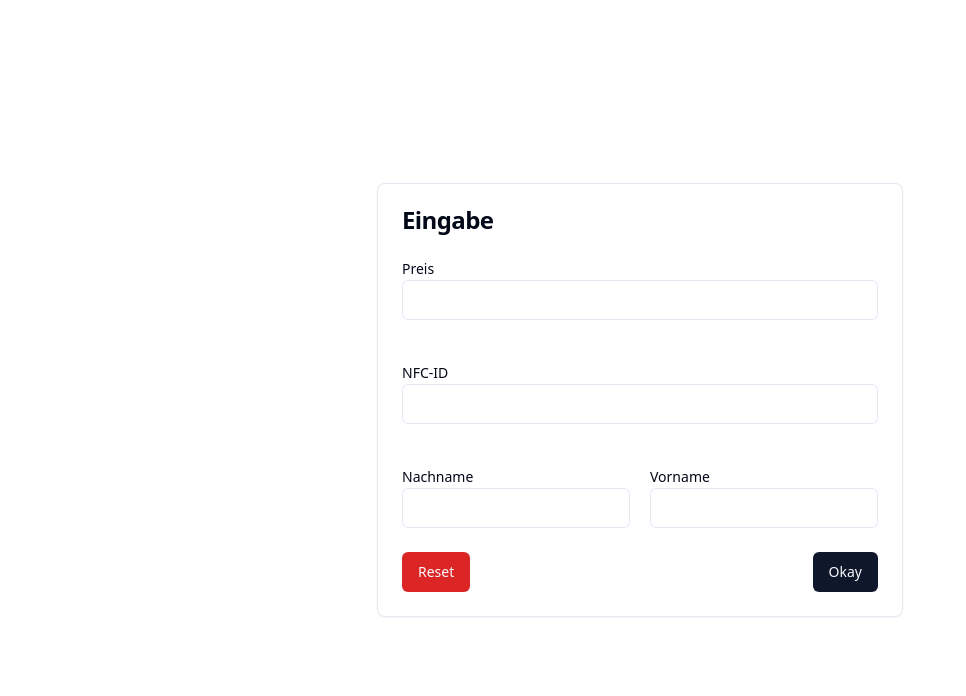
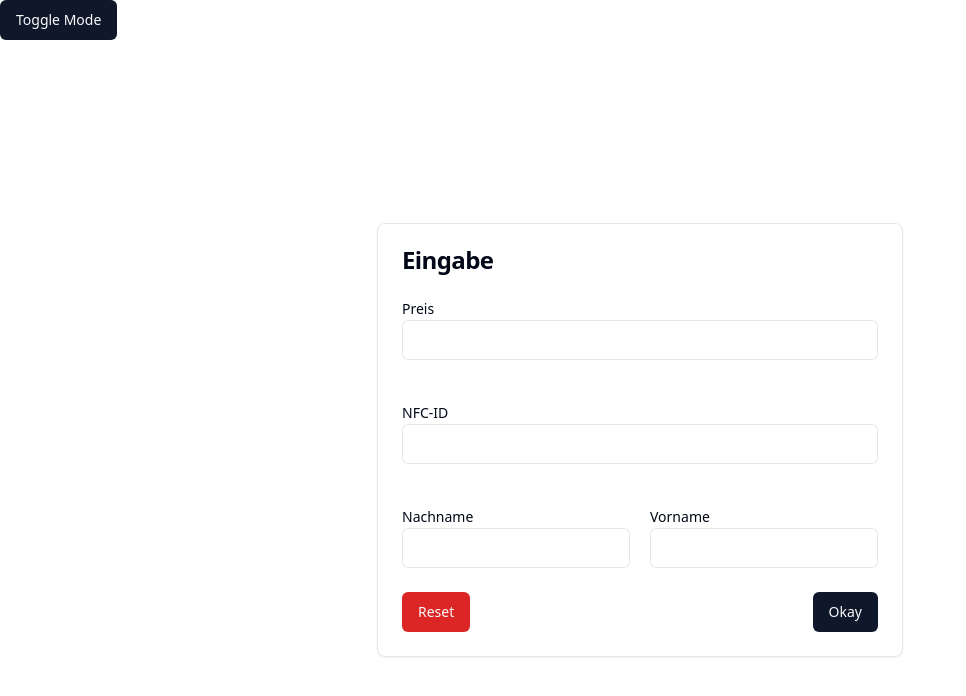
Before and after one commit to jonascodingall/solakiosk, a SvelteKit app: page / in a window 1280 px wide. Shown: the top 696 px of the page, without its empty margins (0-966 px from the left). Built offline with nearby package versions, Linux system fonts and the light colour scheme.

Commit message:
added dark/light mode switch

```diff
--- a/src/routes/+layout.svelte
+++ b/src/routes/+layout.svelte
@@ -1,6 +1,9 @@
 <script lang="ts">
 	import '../app.css';
+	import { ModeWatcher } from 'mode-watcher';
+
 	let { children } = $props();
 </script>
 
+<ModeWatcher />
 {@render children()}
--- a/src/routes/+page.svelte
+++ b/src/routes/+page.svelte
@@ -3,7 +3,11 @@
 	import Label from '$lib/components/ui/label/label.svelte';
 	import Button from '$lib/components/ui/button/button.svelte';
 	import * as Card from '$lib/components/ui/card';
+
+	import { toggleMode } from 'mode-watcher';
 </script>
+
+<Button onclick={toggleMode}>Toggle Mode</Button>
 
 <div class="flex h-screen items-center justify-center">
 	<Card.Root>
```
